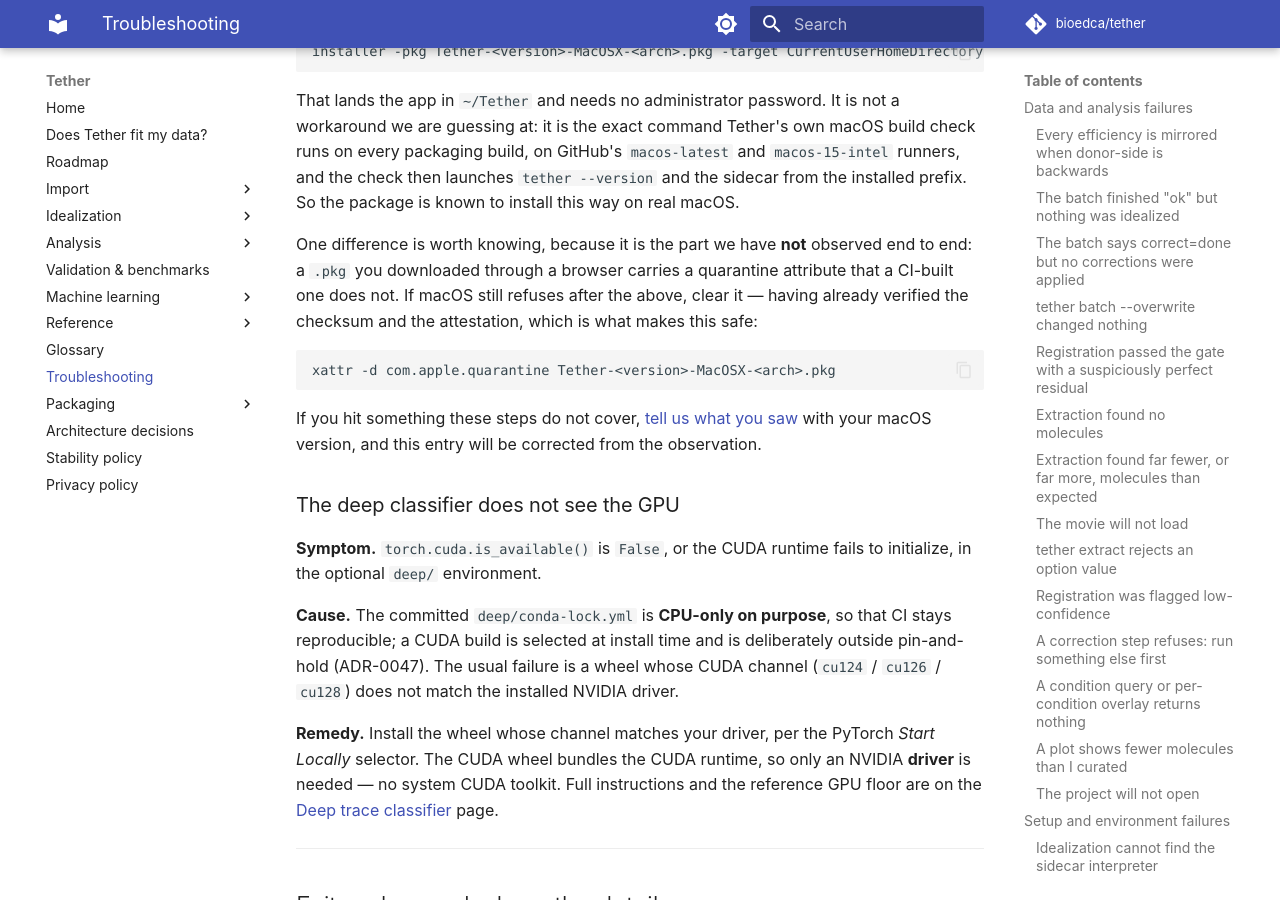
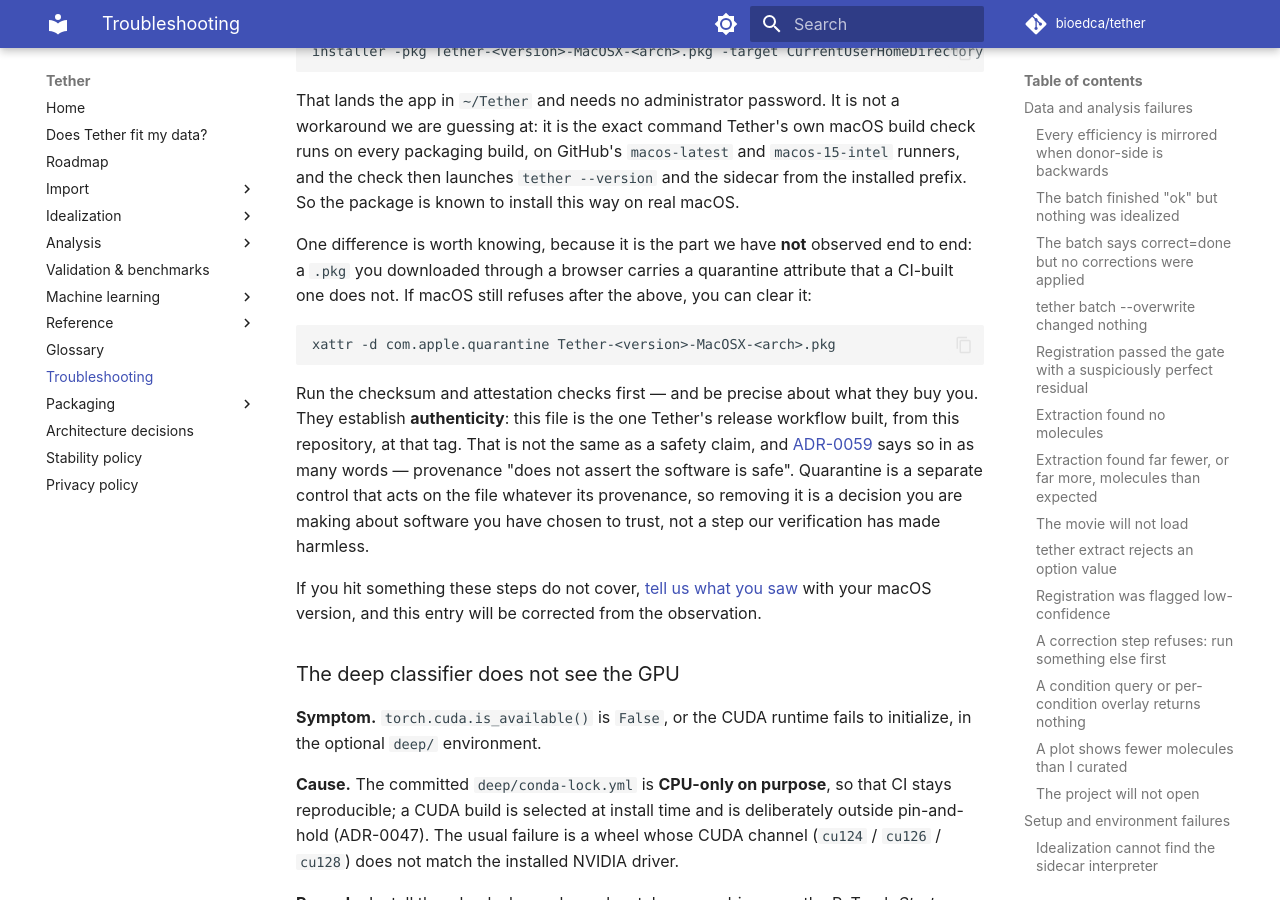
Before and after one commit to bioedca/tether, an MkDocs documentation site: the page built from docs/troubleshooting.md, in a window 1280 px wide and 900 px high, scrolled down 18341 px. Built offline with MkDocs 1.6.1 and Material for MkDocs 9.7.7, drawn with Linux system fonts in a browser that asks for light colours; comment, search, counter and statistics services are not loaded; the version menu is left out.

Commit message:
docs(troubleshooting): separate authenticity from safety before the quarantine step
Codex round 2, one P1. The quarantine paragraph told the reader to clear the
attribute 'having already verified the checksum and the attestation, which is
what makes this safe'. That conflates authenticity with safety and contradicts
the governing ADR in as many words: ADR-0059 records that provenance 'does not
assert the software is safe'.

The distinction is not pedantic. If an authentic Tether build were ever
compromised, the checksum and the attestation would both still pass, and
quarantine is an independent control that might not. Telling a user our checks
make removing it safe is a guarantee we cannot make and did not intend.

Now stated as what it is: the checks establish AUTHENTICITY - this is the file
the release workflow built, from this repository, at that tag - and clearing
quarantine is the reader's own decision about software they have chosen to
trust, quoting the ADR rather than paraphrasing around it.

````diff
--- a/docs/troubleshooting.md
+++ b/docs/troubleshooting.md
@@ -766,12 +766,19 @@
 
 One difference is worth knowing, because it is the part we have **not** observed end to end: a
 `.pkg` you downloaded through a browser carries a quarantine attribute that a CI-built one does
-not. If macOS still refuses after the above, clear it — having already verified the checksum
-and the attestation, which is what makes this safe:
+not. If macOS still refuses after the above, you can clear it:
 
 ```bash
 xattr -d com.apple.quarantine Tether-<version>-MacOSX-<arch>.pkg
 ```
+
+Run the checksum and attestation checks first — and be precise about what they buy you. They
+establish **authenticity**: this file is the one Tether's release workflow built, from this
+repository, at that tag. That is not the same as a safety claim, and
+[ADR-0059](adr/0059-ship-v1-unsigned-with-provenance-as-the-integrity-anchor.md) says so in as
+many words — provenance "does not assert the software is safe". Quarantine is a separate
+control that acts on the file whatever its provenance, so removing it is a decision you are
+making about software you have chosen to trust, not a step our verification has made harmless.
 
 If you hit something these steps do not cover,
 [tell us what you saw](https://github.com/bioedca/tether/issues) with your macOS version, and
````
